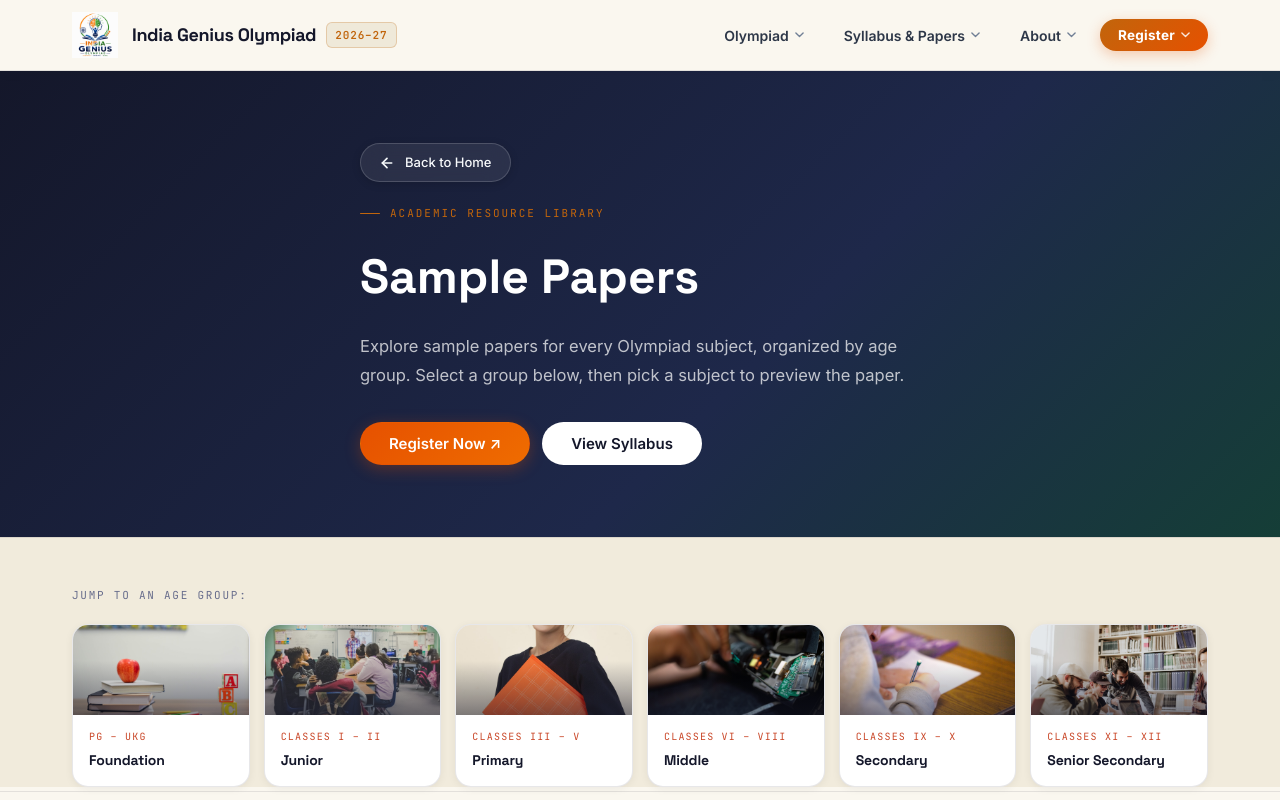
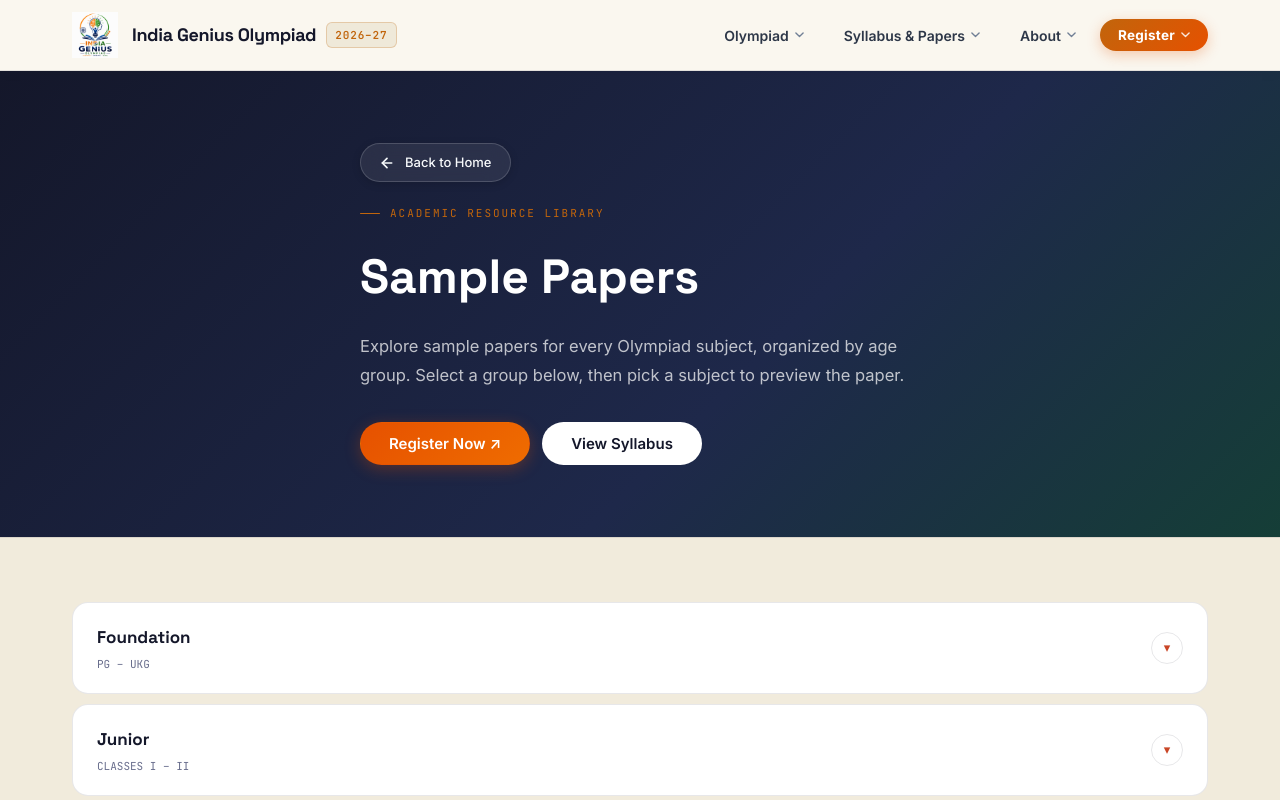
Before and after one commit to Ami3110/-Olympiad, a Next.js app: page /sample-papers in a window 1280 px wide. Shown: the top 800 px of the page. Built offline with nearby package versions, Linux system fonts and the light colour scheme.

Commit message:
Remove redundant 'Jump to an age group' cards row from Sample Papers page

```diff
--- a/app/sample-papers/page.js
+++ b/app/sample-papers/page.js
@@ -98,50 +98,8 @@
         </div>
       </section>
 
-      {/* Group cards row */}
-      <section style={{ padding: "48px 0 0" }}>
-        <div className="wrap">
-          <div style={{ fontFamily: "var(--mono)", fontSize: 11, letterSpacing: "0.16em", textTransform: "uppercase", color: "var(--ink-faint)", marginBottom: 20 }}>
-            Jump to an age group:
-          </div>
-          <div
-            style={{
-              display: "grid",
-              gridTemplateColumns: "repeat(auto-fill, minmax(160px, 1fr))",
-              gap: 14,
-              marginBottom: 4,
-            }}
-          >
-            {ageGroups.map((group) => (
-              <a
-                key={group.slug}
-                href={`#acc-${group.slug}`}
-                style={{
-                  display: "block",
-                  borderRadius: "var(--r-card)",
-                  overflow: "hidden",
-                  border: "1px solid var(--line)",
-                  textDecoration: "none",
-                  transition: "transform 0.18s, box-shadow 0.18s",
-                  background: "var(--bg-card)",
-                }}
-                className="age-card"
-              >
-                <div style={{ height: "90px", display: "flex", alignItems: "center", justifyContent: "center", background: "linear-gradient(135deg, rgba(20,23,42,0.06), rgba(193,101,12,0.06))" }}>
-                  <DivisionIllustration type={divisionTypes[group.slug] || "primary"} />
-                </div>
-                <div style={{ padding: "14px 16px" }}>
-                  <div style={{ fontFamily: "var(--mono)", fontSize: 10, textTransform: "uppercase", letterSpacing: "0.12em", color: "var(--flame)", marginBottom: 4 }}>{group.classes}</div>
-                  <div style={{ fontFamily: "var(--display)", fontSize: 14, fontWeight: 700, color: "var(--ink)", letterSpacing: "-0.01em" }}>{group.name}</div>
-                </div>
-              </a>
-            ))}
-          </div>
-        </div>
-      </section>
-
       {/* Accordion section */}
-      <section style={{ paddingTop: 40 }}>
+      <section style={{ paddingTop: 64, paddingBottom: 96 }}>
         <div className="wrap">
           <div className="accordion" id="sp-accordion">
             {groupItems}
```
